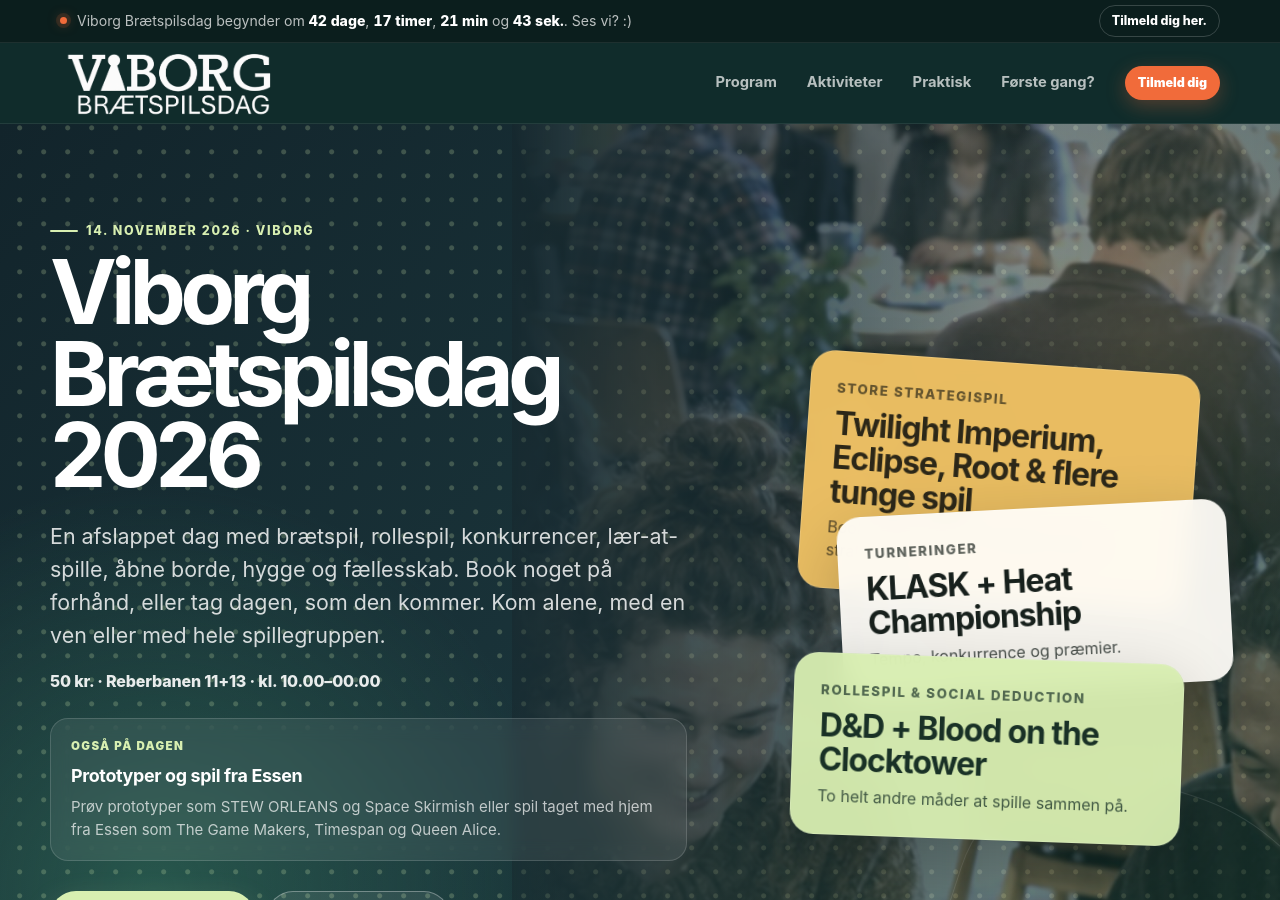
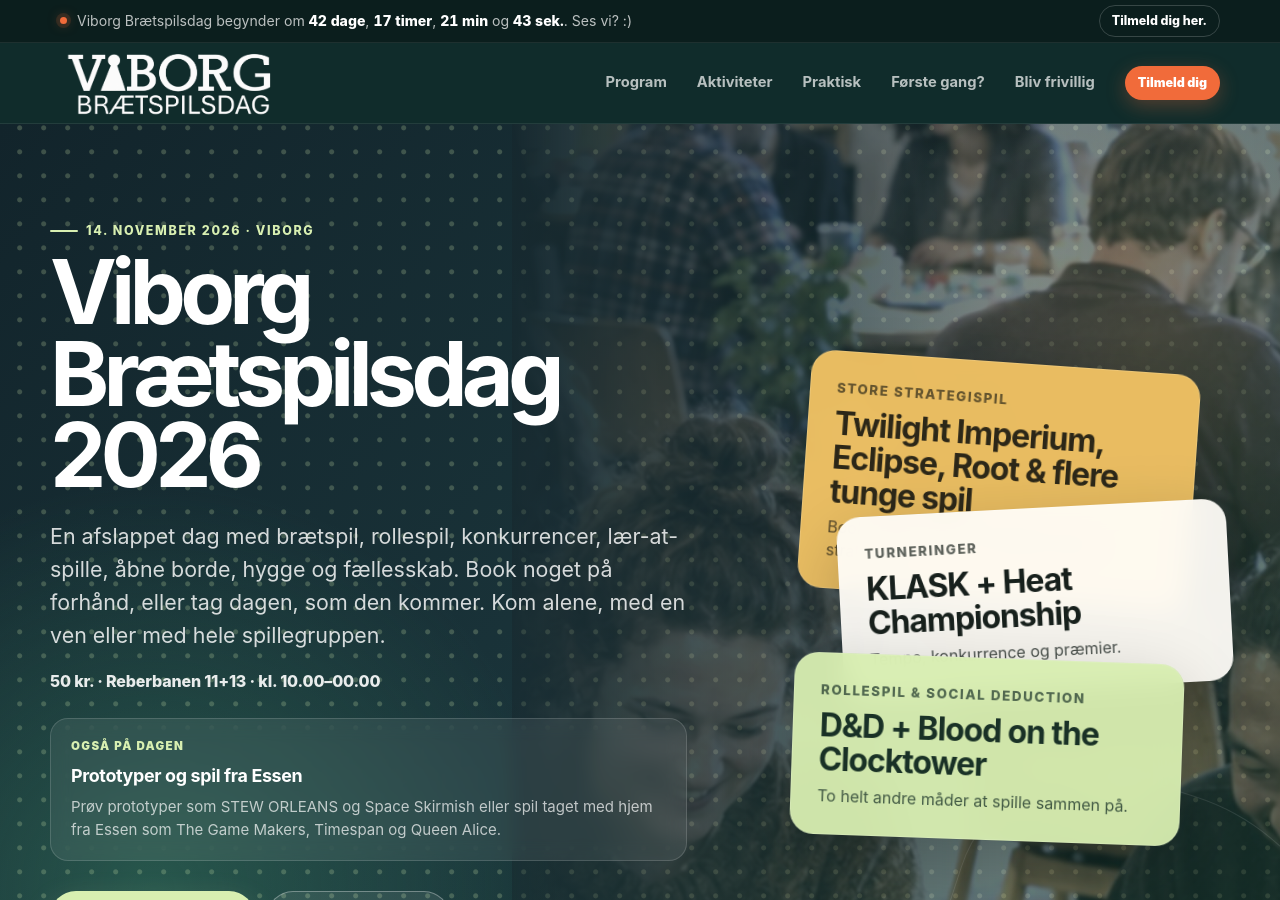
Before and after one commit to Andrejao/spilex, a Jekyll site: the page built from index.html, in a window 1280 px wide and 900 px high. Built offline with Jekyll 4.4.1, drawn with Linux system fonts in a browser that asks for light colours.

Commit message:
Update default.html

```diff
--- a/_layouts/default.html
+++ b/_layouts/default.html
@@ -100,6 +100,11 @@
   </a>
 
  <a href="{{ '/foerste-gang/' | relative_url }}">Første gang?</a>
+
+            <nav>
+  <a href="{{ '/frivillig.html' | relative_url }}">
+    Bliv frivillig
+  </a>
 
   <a
     class="nav-signup"
```
